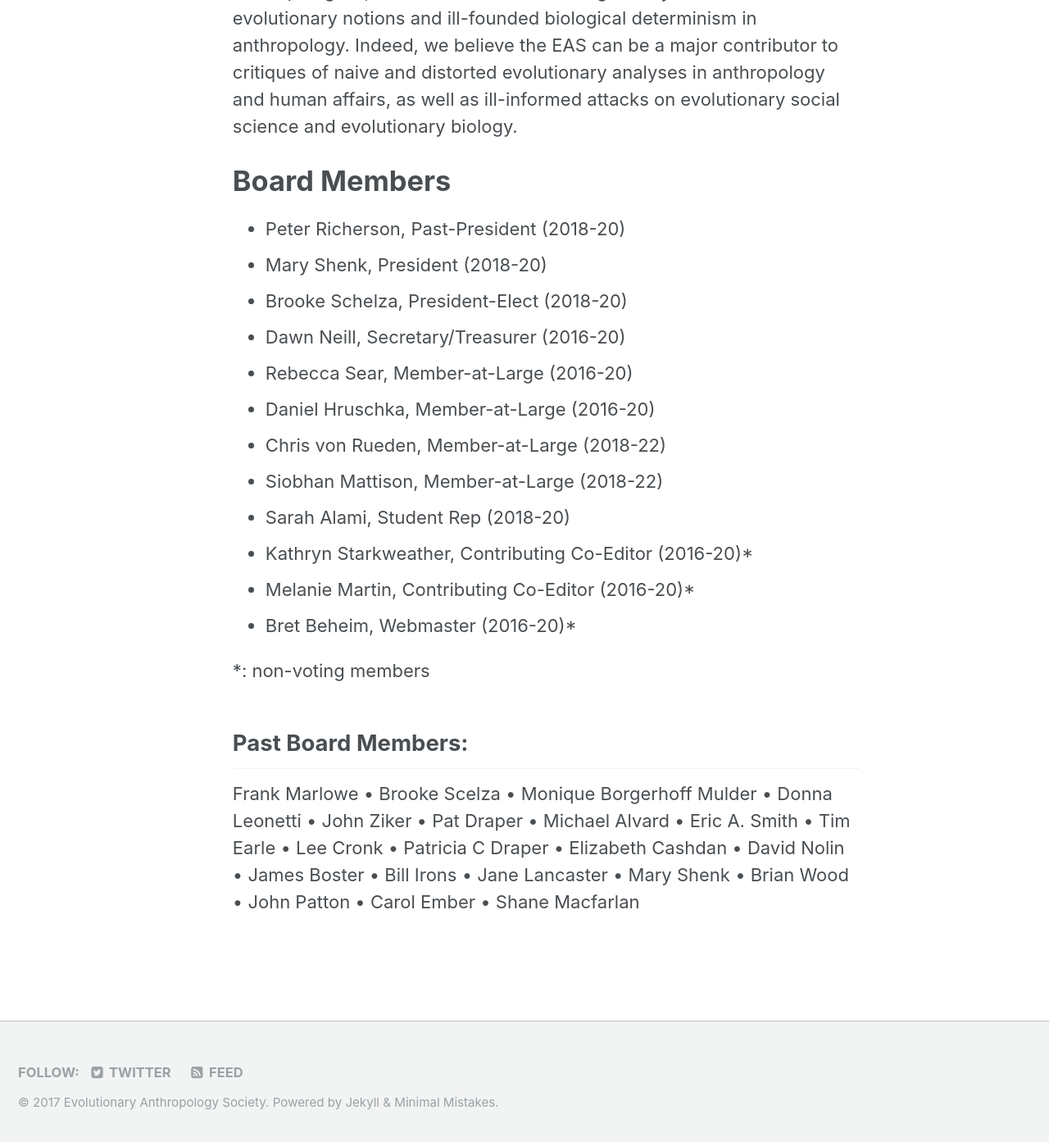
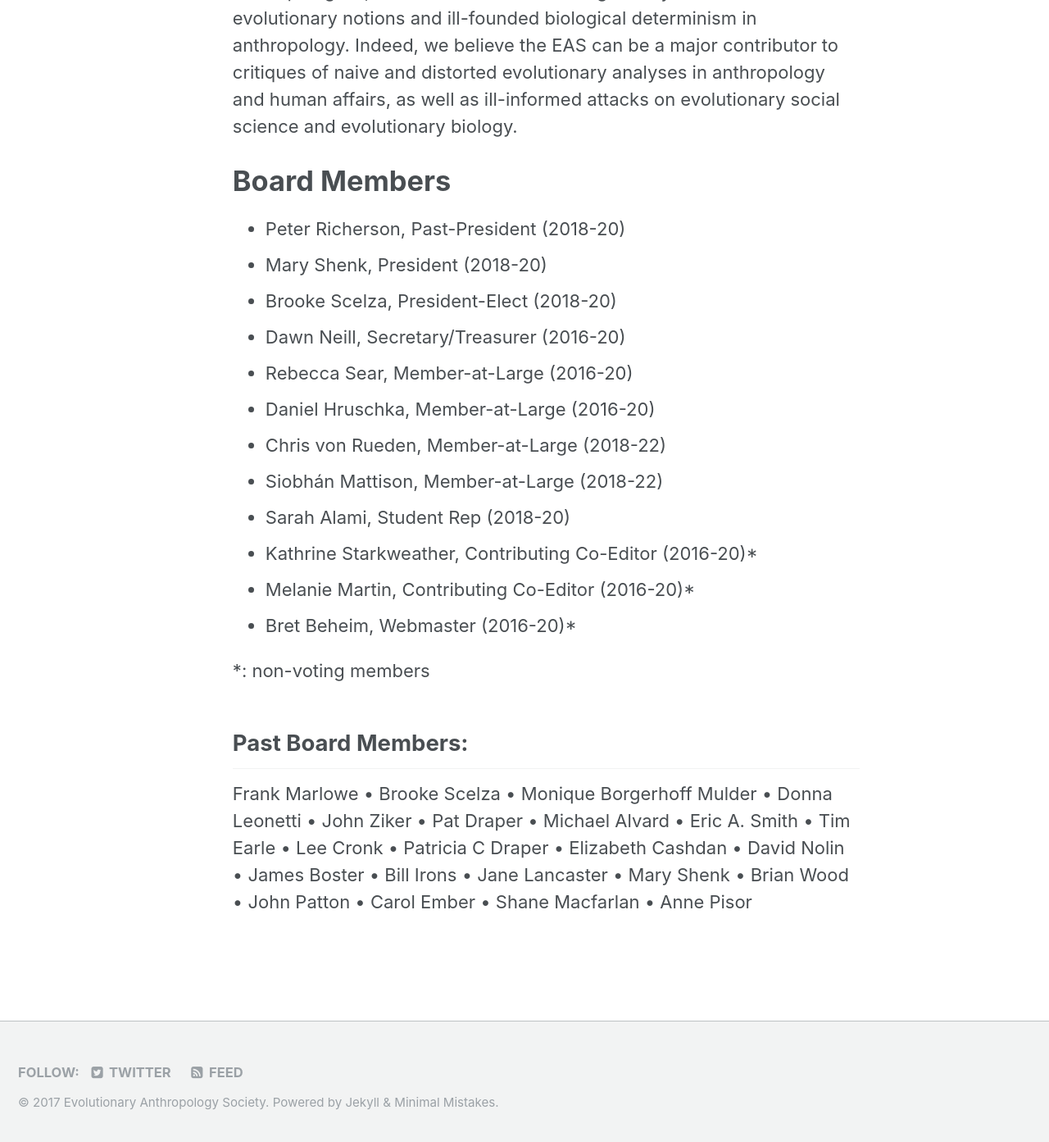
Before and after one commit to babeheim/evanthsoc-new, a Jekyll site: the page built from _pages/about.md, in a window 1280 px wide and 1400 px high, scrolled down 3085 px. Shown: the top 1393 px of the window at 82% size. Built offline with Jekyll 4.4.1, drawn with Linux system fonts in a browser that asks for light colours.

Commit message:
misc updates

```diff
--- a/_config.yml
+++ b/_config.yml
@@ -10,7 +10,7 @@ locale                   : "en"
 title                    : "Evolutionary Anthropology Society"
 title_separator          : "-"
 # name                     : "Your Name"
-description              : "An amazing website."
+description              :
 url                      : # the base hostname & protocol for your site e.g. "https://mmistakes.github.io"
 baseurl                  : # the subpath of your site, e.g. "/blog"
 repository               : # GitHub username/repo-name e.g. "mmistakes/minimal-mistakes"
--- a/_pages/about.md
+++ b/_pages/about.md
@@ -37,14 +37,14 @@ EAS aims to be a unifying force in the AAA, not a divisive one. As anthropologis
 
 - Peter Richerson, Past-President (2018-20)
 - Mary Shenk, President (2018-20)
-- Brooke Schelza, President-Elect (2018-20)
+- Brooke Scelza, President-Elect (2018-20)
 - Dawn Neill, Secretary/Treasurer (2016-20)
 - Rebecca Sear, Member-at-Large (2016-20)
 - Daniel Hruschka, Member-at-Large (2016-20)
 - Chris von Rueden, Member-at-Large (2018-22)
-- Siobhan Mattison, Member-at-Large (2018-22)
+- Siobhán Mattison, Member-at-Large (2018-22)
 - Sarah Alami, Student Rep (2018-20)
-- Kathryn Starkweather, Contributing Co-Editor (2016-20)*
+- Kathrine Starkweather, Contributing Co-Editor (2016-20)*
 - Melanie Martin, Contributing Co-Editor (2016-20)*
 - Bret Beheim, Webmaster (2016-20)*
 
@@ -52,4 +52,4 @@ EAS aims to be a unifying force in the AAA, not a divisive one. As anthropologis
 
 ## Past Board Members:
 
-Frank Marlowe • Brooke Scelza • Monique Borgerhoff Mulder • Donna Leonetti • John Ziker • Pat Draper • Michael Alvard • Eric A. Smith • Tim Earle • Lee Cronk • Patricia C Draper • Elizabeth Cashdan • David Nolin • James Boster • Bill Irons • Jane Lancaster • Mary Shenk • Brian Wood • John Patton • Carol Ember • Shane Macfarlan
+Frank Marlowe • Brooke Scelza • Monique Borgerhoff Mulder • Donna Leonetti • John Ziker • Pat Draper • Michael Alvard • Eric A. Smith • Tim Earle • Lee Cronk • Patricia C Draper • Elizabeth Cashdan • David Nolin • James Boster • Bill Irons • Jane Lancaster • Mary Shenk • Brian Wood • John Patton • Carol Ember • Shane Macfarlan • Anne Pisor
```
Also changed, not shown: _posts/2017-11-01-eas-at-aaa-2017-schedule.md (+4 -5 lines), favicon.ico (added).
